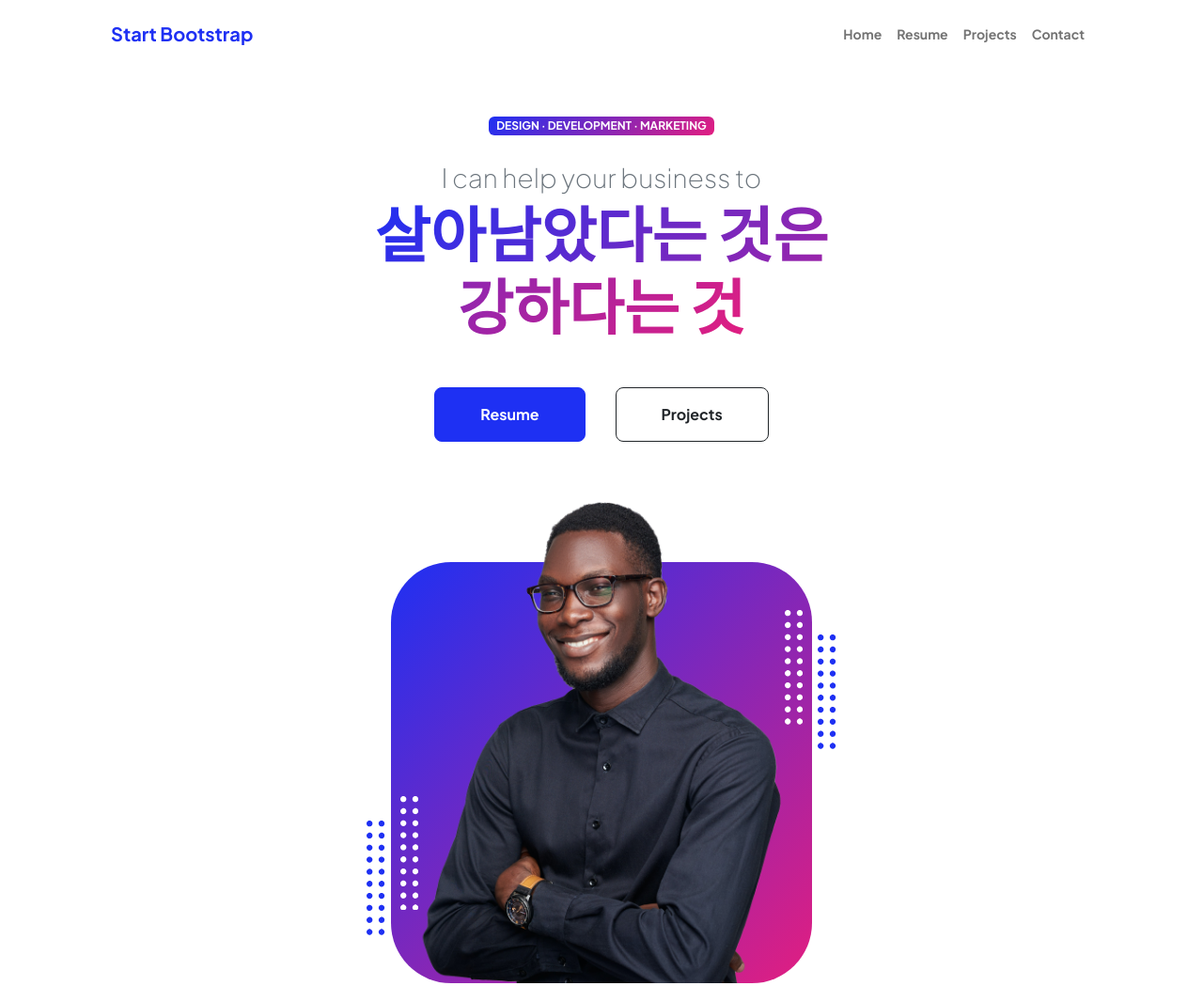
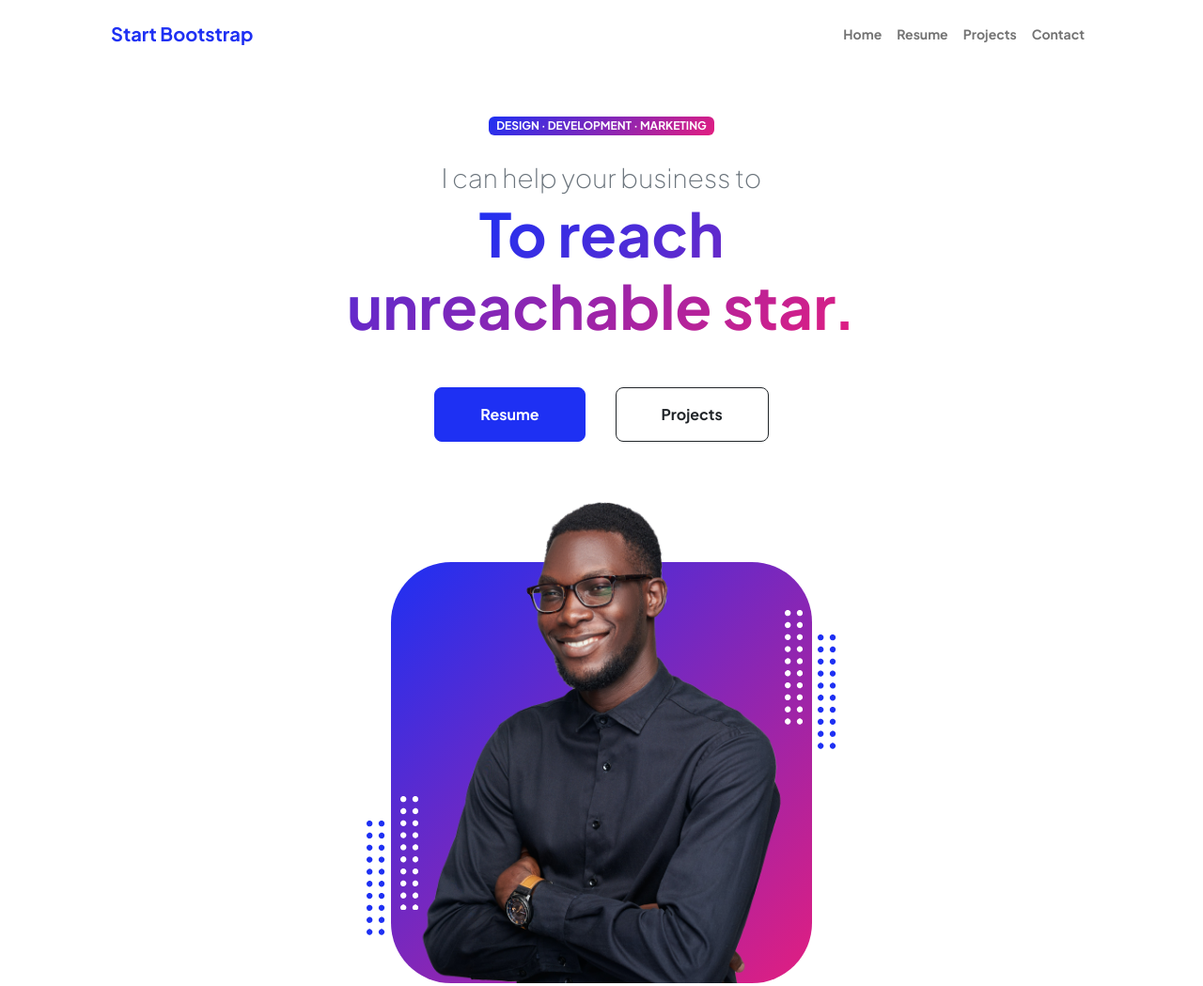
Before and after one commit to B1UE231/B1UE231.github.io, a plain HTML site: page index.html in a window 1280 px wide. Shown: the top 1049 px of the page at 94% size. Drawn offline with nearby package versions, Linux system fonts and the light colour scheme.

Commit message:
unamsang

```diff
--- a/index.html
+++ b/index.html
@@ -43,7 +43,8 @@
                             <div class="text-center text-xxl-start">
                                 <div class="badge bg-gradient-primary-to-secondary text-white mb-4"><div class="text-uppercase">Design &middot; Development &middot; Marketing</div></div>
                                 <div class="fs-3 fw-light text-muted">I can help your business to</div>
-                                <h1 class="display-3 fw-bolder mb-5"><span class="text-gradient d-inline">살아남았다는 것은 <br>강하다는 것</span></h1>
+                                <h1 class="display-3 fw-bolder mb-5"><span class="text-gradient d-inline">To reach <br> unreachable star.
+                                </span></h1>
                                 <div class="d-grid gap-3 d-sm-flex justify-content-sm-center justify-content-xxl-start mb-3">
                                     <a class="btn btn-primary btn-lg px-5 py-3 me-sm-3 fs-6 fw-bolder" href="resume.html">Resume</a>
                                     <a class="btn btn-outline-dark btn-lg px-5 py-3 fs-6 fw-bolder" href="projects.html">Projects</a>
```
